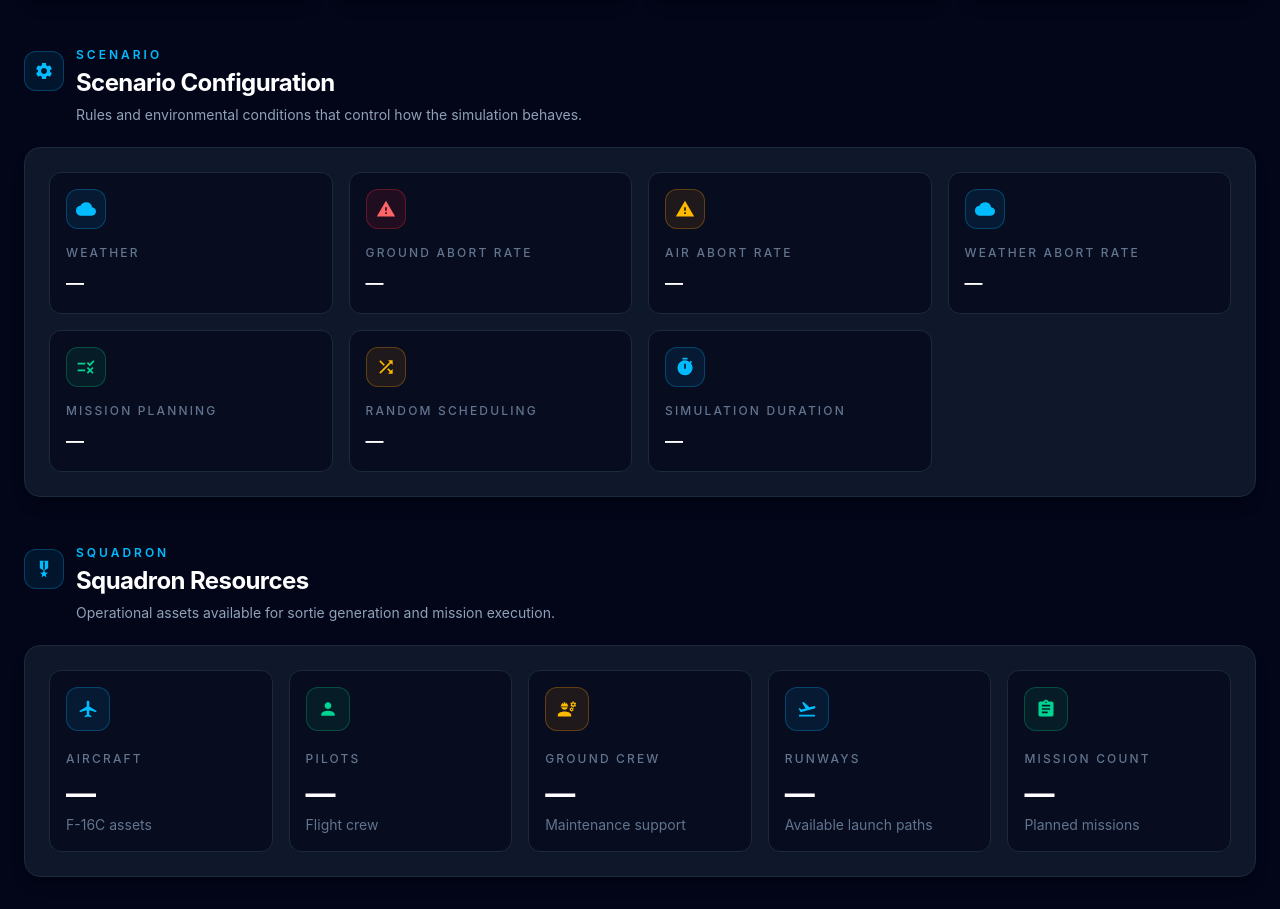
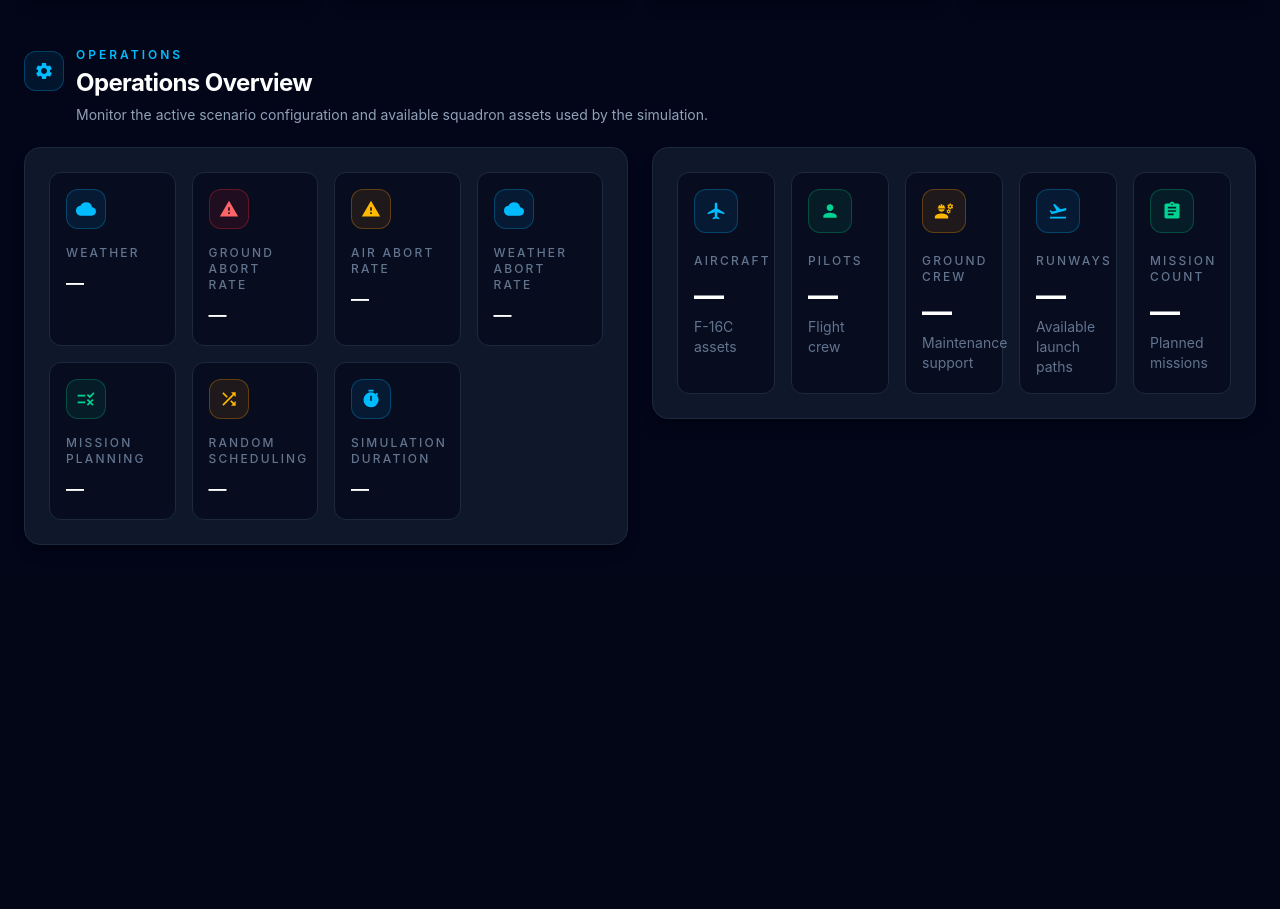
Before and after one commit to kartikojha754/Sortie-Generation-Simulation-of-a-Fighter-Squadron, a React app in the folder frontend/: page / in a window 1280 px wide. Shown: the part 764-1673 px from the top of the page. After the commit the page ends 1341 px from the top, so only its background shows below. Built offline with nearby package versions, Linux system fonts and the light colour scheme; the HTML template or start-up script is replaced by a standard one.

Commit message:
Working simulation model2

```diff
--- /dev/null
+++ b/frontend/src/components/simulation/OperationsOverview.jsx
@@ -0,0 +1,25 @@
+import { MdSettings } from "react-icons/md";
+
+import SectionHeader from "../common/SectionHeader";
+import ScenarioOverview from "./ScenarioOverview";
+import SquadronResources from "./SquadronResources";
+
+function OperationsOverview({ result }) {
+  return (
+    <section className="space-y-6">
+      <SectionHeader
+        eyebrow="Operations"
+        title="Operations Overview"
+        subtitle="Monitor the active scenario configuration and available squadron assets used by the simulation."
+        icon={<MdSettings />}
+      />
+
+      <div className="grid gap-6 xl:grid-cols-2">
+        <ScenarioOverview result={result} compact />
+        <SquadronResources result={result} compact />
+      </div>
+    </section>
+  );
+}
+
+export default OperationsOverview;
--- a/frontend/src/components/simulation/ScenarioOverview.jsx
+++ b/frontend/src/components/simulation/ScenarioOverview.jsx
@@ -8,7 +8,6 @@ import {
 } from "react-icons/md";
 
 import Card from "../common/Card";
-import SectionHeader from "../common/SectionHeader";
 
 function ScenarioOverview({ result }) {
   const scenario = result?.scenario;
@@ -84,14 +83,7 @@ function ScenarioOverview({ result }) {
   ];
 
   return (
-    <section className="space-y-6">
-      <SectionHeader
-        eyebrow="Scenario"
-        title="Scenario Configuration"
-        subtitle="Rules and environmental conditions that control how the simulation behaves."
-        icon={<MdSettings />}
-      />
-
+    <div className="h-full">
       <Card>
         <div className="grid gap-4 md:grid-cols-2 xl:grid-cols-4">
           {scenarioItems.map((item) => (
@@ -105,7 +97,7 @@ function ScenarioOverview({ result }) {
           ))}
         </div>
       </Card>
-    </section>
+    </div>
   );
 }
 
--- a/frontend/src/components/simulation/SquadronResources.jsx
+++ b/frontend/src/components/simulation/SquadronResources.jsx
@@ -8,7 +8,6 @@ import {
 } from "react-icons/md";
 
 import Card from "../common/Card";
-import SectionHeader from "../common/SectionHeader";
 
 function SquadronResources({ result }) {
   const scenario = result?.scenario;
@@ -54,14 +53,7 @@ function SquadronResources({ result }) {
   ];
 
   return (
-    <section className="space-y-6">
-      <SectionHeader
-        eyebrow="Squadron"
-        title="Squadron Resources"
-        subtitle="Operational assets available for sortie generation and mission execution."
-        icon={<MdMilitaryTech />}
-      />
-
+    <div className="h-full">
       <Card>
         <div className="grid gap-4 md:grid-cols-2 xl:grid-cols-5">
           {resources.map((resource) => (
@@ -76,7 +68,7 @@ function SquadronResources({ result }) {
           ))}
         </div>
       </Card>
-    </section>
+    </div>
   );
 }
 
--- a/frontend/src/pages/Simulation.jsx
+++ b/frontend/src/pages/Simulation.jsx
@@ -2,8 +2,7 @@ import { useState } from "react";
 
 import HeroSection from "../components/simulation/HeroSection";
 import ResultSummary from "../components/simulation/ResultSummary";
-import ScenarioOverview from "../components/simulation/ScenarioOverview";
-import SquadronResources from "../components/simulation/SquadronResources";
+import OperationsOverview from "../components/simulation/OperationsOverview";
 
 import { runCustomSimulation } from "../api/simulationApi";
 
@@ -59,8 +58,7 @@ function Simulation() {
       )}
 
       <ResultSummary result={simulationResult} />
-      <ScenarioOverview result={simulationResult} />
-      <SquadronResources result={simulationResult} />
+      <OperationsOverview result={simulationResult} />
     </div>
   );
 }
```
